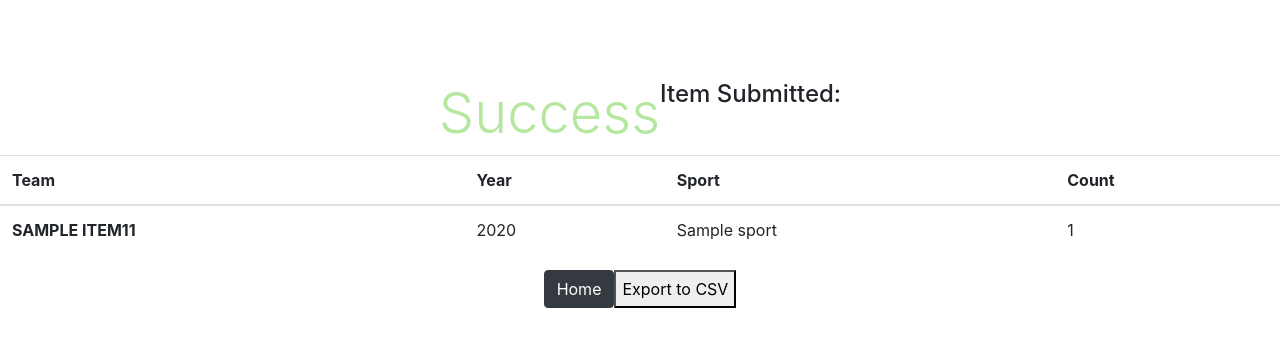
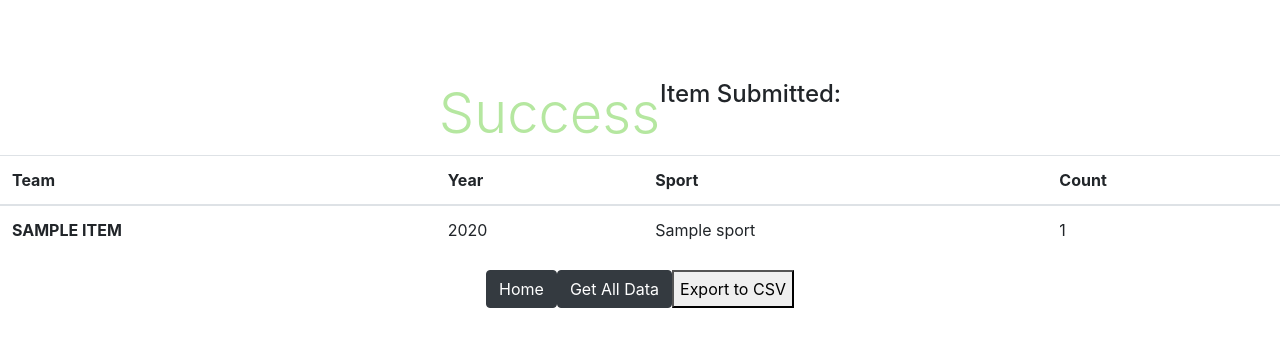
Before and after one commit to jchen706/2ndGenSports, a Flask app: template templates/postedList.html in a window 1280 px wide. Shown: the top 347 px of the page. Run offline with Flask 2, Linux system fonts and the light colour scheme; the template is opened without the code that fills it: most values are stand-ins (such as "Sample title", 1, 10 or a date in 2020); some libraries are stand-ins or nearby versions.

Commit message:
added ability to get all previously saved data from results screen

```diff
--- a/2ndgen.py
+++ b/2ndgen.py
@@ -22,8 +22,8 @@
 import re
 
 from nltk.tokenize import sent_tokenize
-from dynamo import putItem as putItem
-from dynamo import getItem as getItem
+from dynamo import *
+
 
 
 
@@ -417,14 +417,26 @@
 
         added = True
         item1 = getItem(sport,team, year)
+        item1 = [item1]
 
 
-        return render_template('postedList.html', added1 = added , item11 = item1)
+        return render_template('postedList.html', added1 = added , items = item1)
     else:
         return render_template('postedList.html', teamId="nothing is processed")
 
 
     return render_template('postedList.html', teamId="nothing is processed")
 
+
+@app.route('/getAll', methods = ['GET'])
+def getAllData():
+
+
+    if(request.method == "GET"):
+        items = getAllItems()
+        added = False
+
+        return render_template('postedList.html', added1 = added, items = items)
+
 if __name__ == '__main__':
     app.run(debug=True)
--- a/templates/postedList.html
+++ b/templates/postedList.html
@@ -31,17 +31,27 @@
           </tr>
         </thead>
         <tbody>
+          {%for item in items%}
           <tr>
-            <th scope="row">{{item11['TeamName'].upper()}} </th>
-            <td>{{item11['Year']}} </td>
-            <td>{{item11['Sport']}} </td>
-            <td>{{item11['Count']}}</td>
+            <th scope="row">{{item['TeamName'].upper()}} </th>
+            <td>{{item['Year']}} </td>
+            <td>{{item['Sport']}} </td>
+            <td>{{item['Count']}}</td>
           </tr>
+          {%endfor%}
         </tbody>
     </table>
     <form action='/' method="GET" enctype="multipart/form-data">
       <button type="submit" class="userBtn btn btn-dark">Home</button>
     </form>
+
+
+    <form action= '/getAll' method='GET' enctype="multipart/form-data">
+      <button type='submit' class="userBtn btn btn-dark">Get All Data</button>
+    </form>
+
+
+
     <button id="btnExportToCsv" type="button" class="button">Export to CSV</button>
     <script type="text/javascript" src="../static/TableCSVExporter.js" ></script>
     <script>
```
